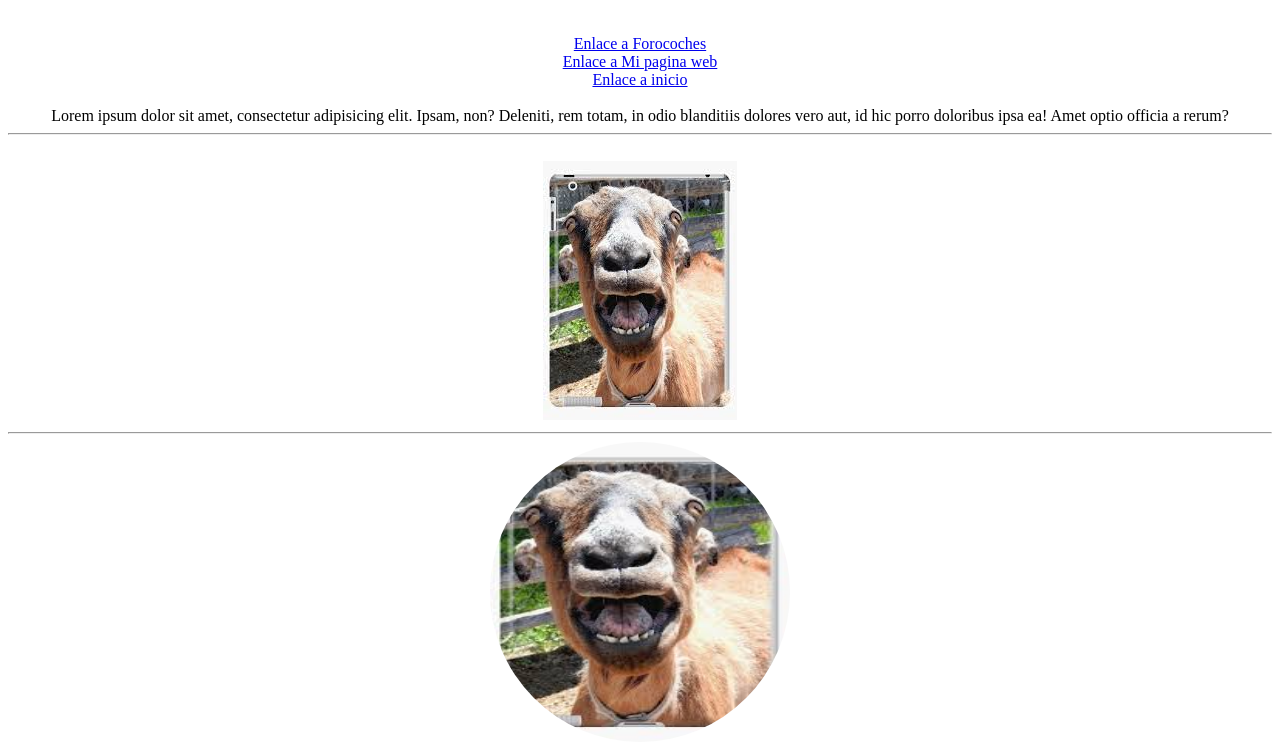
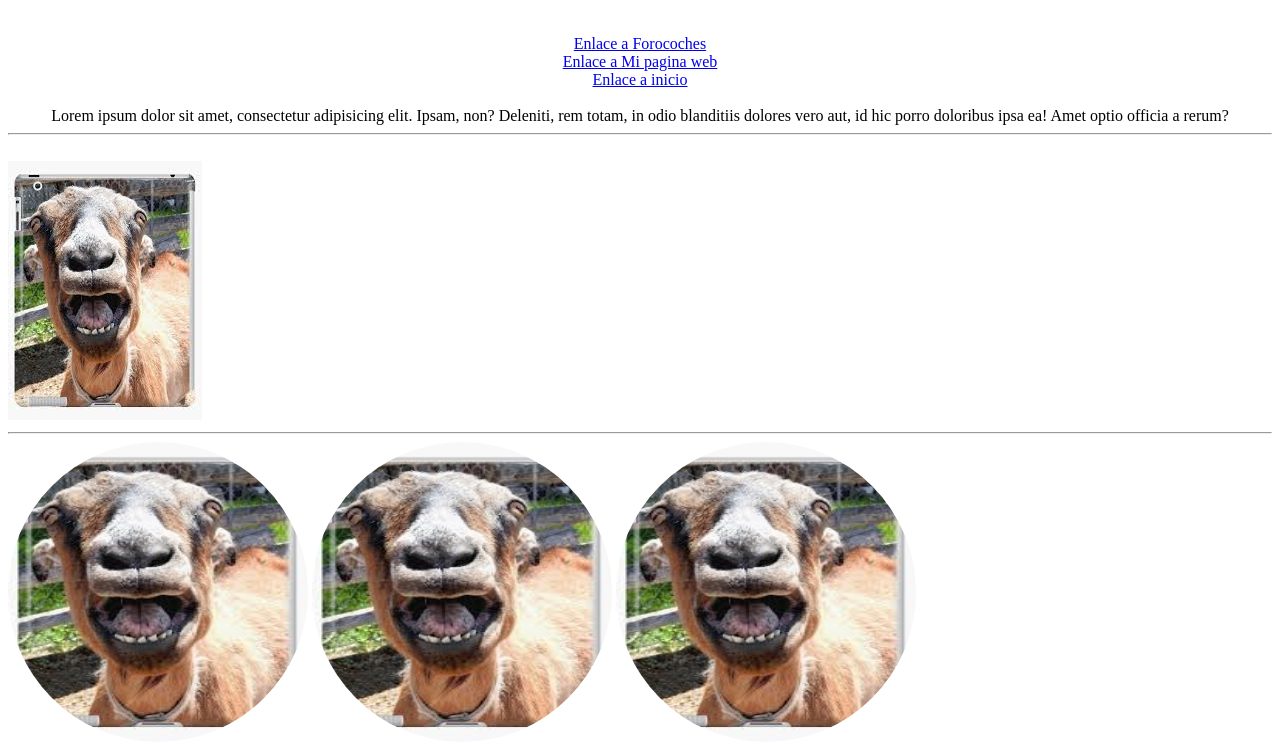
Before and after one commit to albertov12345/050lenguajedemarcas, a plain HTML site: page detalles.html in a window 1280 px wide. Shown: the part 110-864 px from the top of the page. Drawn offline with Linux system fonts and the light colour scheme.

Commit message:
paginasmonte

```diff
--- a/detalles.html
+++ b/detalles.html
@@ -20,14 +20,15 @@
 <br>
 
 <br>Lorem ipsum dolor sit amet, consectetur adipisicing elit. Ipsam, non? Deleniti, rem totam, in odio blanditiis dolores vero aut, id hic porro doloribus ipsa ea! Amet optio officia a rerum?
-
+</center>
 <hr>
 
-<br><img src="descarga.jpg">
+<br>
+<img src="descarga.jpg">
 <hr>
 <img src="descarga.jpg" alt="" width="300" height="300" style="border-radius: 300px;">
-
-</center>
+<img src="descarga.jpg" alt="" width="300" height="300" style="border-radius: 300px;">
+<img src="descarga.jpg" alt="" width="300" height="300" style="border-radius: 300px;">
 
 
 
```
